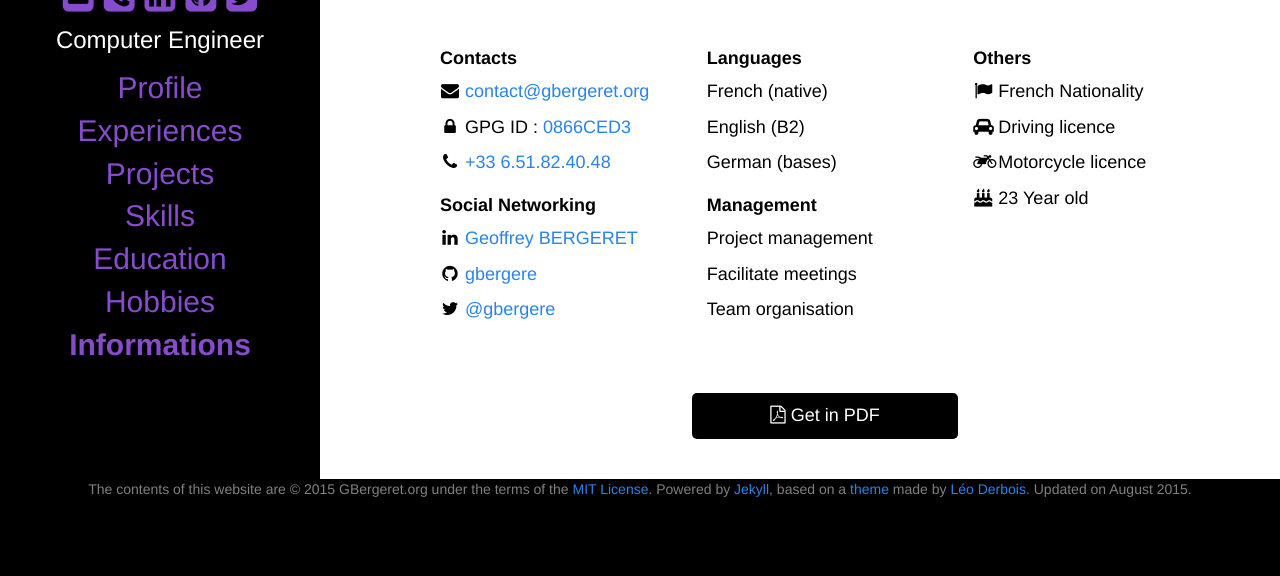
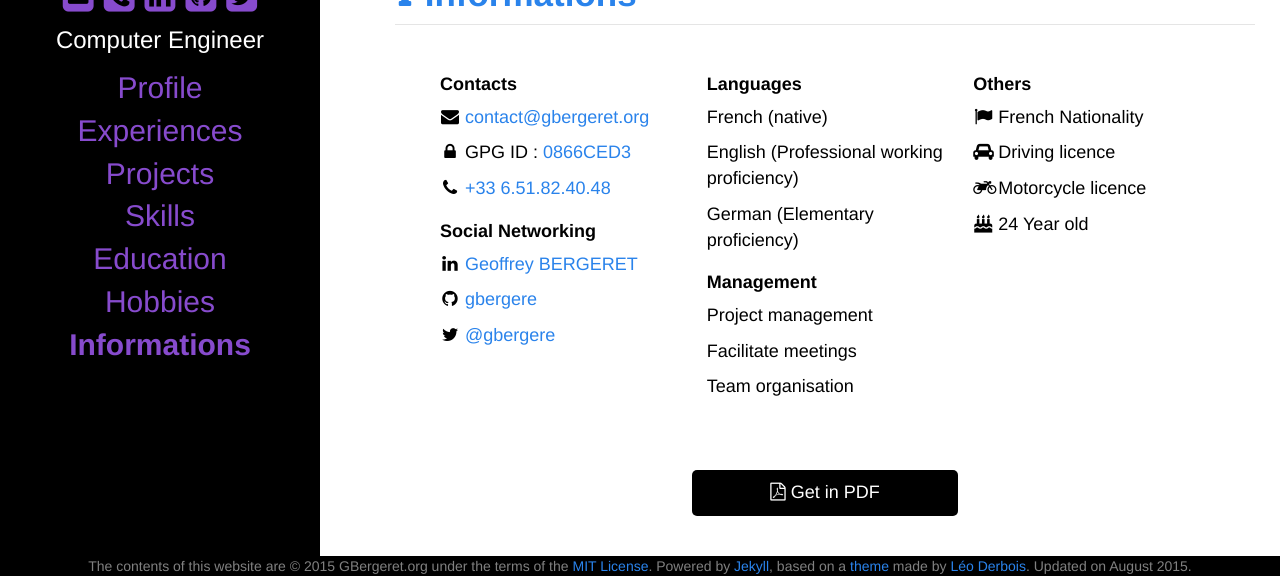
Before and after one commit to gbergere/gbergere.github.io, a Jekyll site: the page built from resume.html, in a window 1280 px wide and 900 px high, scrolled down 3966 px, cut to the strip 324-900 px from the top of the window. Built offline with Jekyll 4.4.1, drawn with Linux system fonts in a browser that asks for light colours; nearby versions of some CDN libraries; before the commit the page ends 4789 px from its top, so only the background shows below that.

Commit message:
Update Resume.

```diff
--- a/_resume/informations.html
+++ b/_resume/informations.html
@@ -53,8 +53,8 @@
             <h4>Languages </h4>
             <ul>
                 <li>French (native)</li>
-                <li>English (B2)</li>
-                <li>German (bases)</li>
+                <li>English (Professional working proficiency)</li>
+                <li>German (Elementary proficiency)</li>
             </ul>
 
             <h4>Management </h4>
@@ -71,7 +71,7 @@
                 <li><i class="fa fa-flag"></i> French Nationality</li>
                 <li><i class="fa fa-car"></i> Driving licence</li>
                 <li><i class="fa fa-motorcycle"></i> Motorcycle licence</li>
-                <li><i class="fa fa-birthday-cake"></i> 23 Year old</li>
+                <li><i class="fa fa-birthday-cake"></i> 24 Year old</li>
             </ul>
         </div>
     </div>
```
Also changed, not shown: _posts/experiences/2012-09-01-Orange-SA.md (+1 -0 lines), 2 other files.
